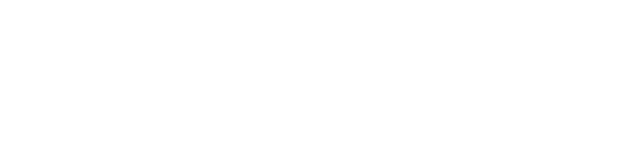
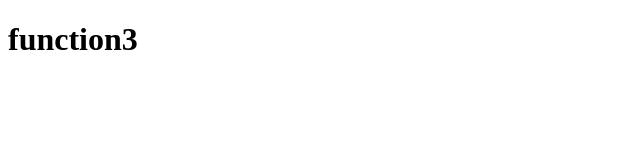
Before and after one commit to boy-sukkee-test01/project2, a plain HTML site: page function3.html in a window 1280 px wide. Shown: the whole page, without its empty margins (0-640 px from the left). Drawn offline with Linux system fonts and the light colour scheme.

Commit message:
Update : function3.html - set header

```diff
--- a/function3.html
+++ b/function3.html
@@ -6,6 +6,6 @@
     <title>function3</title>
 </head>
 <body>
-
+    <h1>function3</h1>
 </body>
 </html>
```
